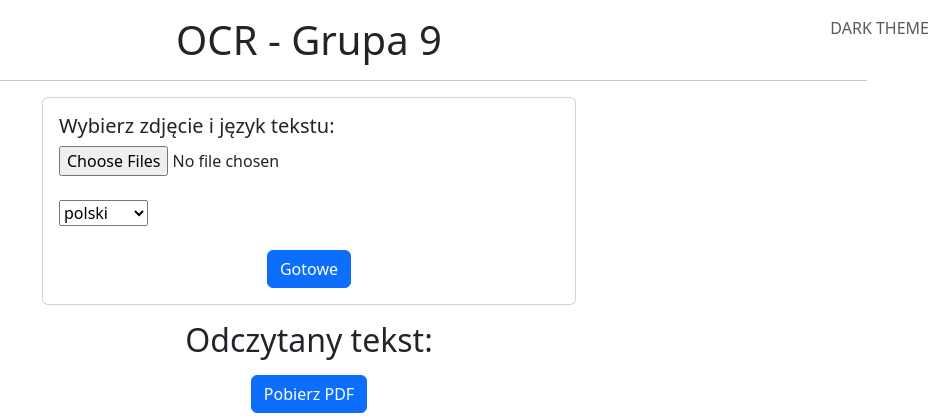
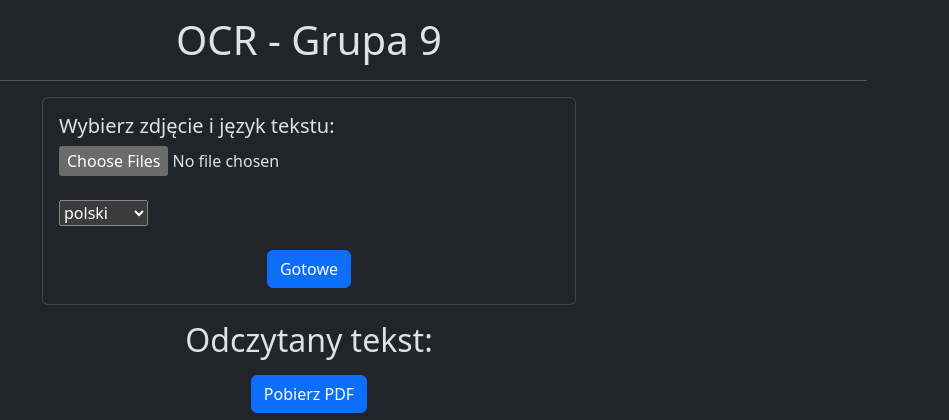
Before and after one commit to azasada/image-reader, a Python web app: template image_reader/templates/index.html in a window 1280 px wide. Shown: the top 420 px of the page, without its empty margins (331-1280 px from the left). Run offline with Jinja, Linux system fonts and the light colour scheme; the template is opened without the code that fills it, so the values that code supplies are empty.

Commit message:
first commit

```diff
--- a/image_reader/static/scripts/layout.js
+++ /dev/null
@@ -1,17 +0,0 @@
-function setTheme(theme) {
-    document.documentElement.setAttribute("data-bs-theme", theme)
-    if (theme == "light") {
-        document.getElementById("theme-switch").innerHTML = "DARK THEME";
-    } else {
-        document.getElementById("theme-switch").innerHTML = "LIGHT THEME";
-    }
-}
-
-setTheme("light");
-document.getElementById("theme-switch").addEventListener("click", () => {
-    if (document.documentElement.getAttribute("data-bs-theme") == "dark") {
-        setTheme("light");
-    } else {
-        setTheme("dark");
-    }
-})
--- a/image_reader/templates/layout.html
+++ b/image_reader/templates/layout.html
@@ -25,27 +25,6 @@
   </head>
 
   <body>
-    <header class="site-header">
-      <nav class="navbar navbar-expand-lg fixed-top">
-        <div class="container-fluid">
-          <button
-            class="navbar-toggler"
-            type="button"
-            data-bs-toggle="collapse"
-            data-bs-target="#menuItems"
-          >
-            <span class="navbar-toggler-icon"></span>
-          </button>
-          <div class="collapse navbar-collapse" id="menuItems">
-            <ul class="navbar-nav ms-auto mb-2 mb-lg-0">
-              <li class="nav-item">
-                <a class="nav-link" id="theme-switch" href="#">LIGHT THEME</a>
-              </li>
-            </ul>
-          </div>
-        </div>
-      </nav>
-    </header>
     <main class="container" role="main">
       <div class="row">
         <div class="col-md">{% block content %} {% endblock content %}</div>
@@ -56,7 +35,6 @@
       integrity="sha384-C6RzsynM9kWDrMNeT87bh95OGNyZPhcTNXj1NW7RuBCsyN/o0jlpcV8Qyq46cDfL"
       crossorigin="anonymous"
     ></script>
-    <script src="../static/scripts/layout.js"></script>
     {% block scripts %} {% endblock scripts %}
   </body>
 </html>
```
